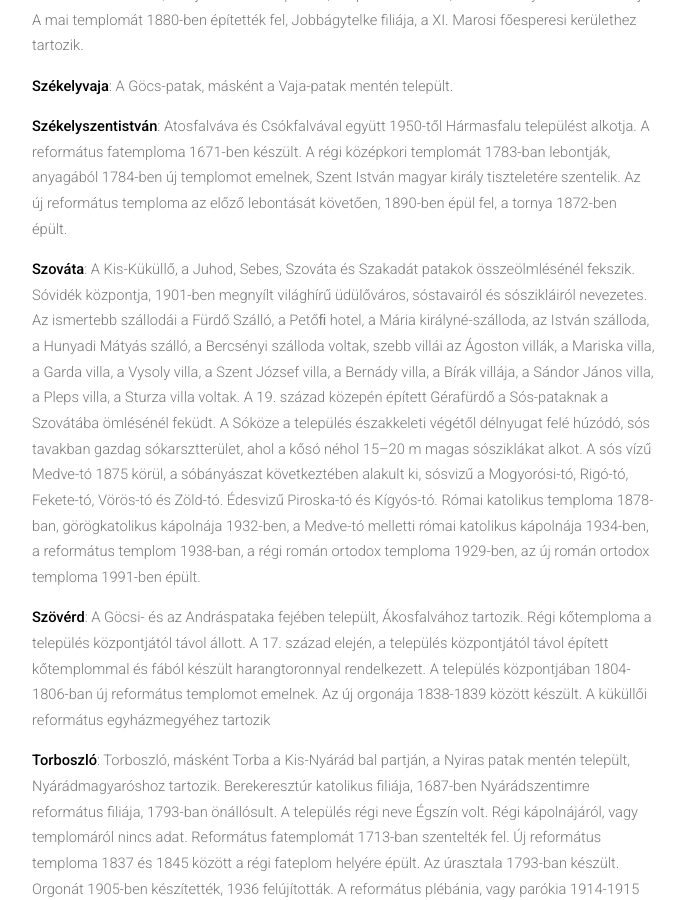
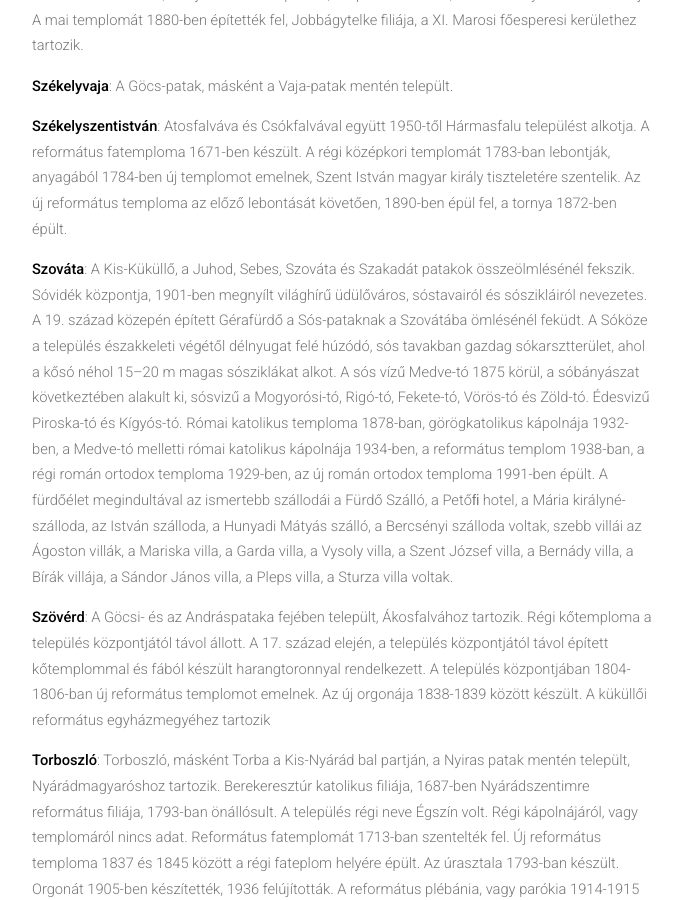
Before and after one commit to siculia/siculia.github.io, a Jekyll site: the page built from siculia-marosszek.html, in a window 1280 px wide and 900 px high, scrolled down 8667 px. Shown: the whole window, without its empty margins (128-813 px from the left). Built offline with Jekyll 4.4.1, drawn with Linux system fonts in a browser that asks for light colours; nearby versions of some CDN libraries; library files that are not in the unit come from our copies.

Commit message:
Szováta+

```diff
--- a/siculia-marosszek.html
+++ b/siculia-marosszek.html
@@ -74,7 +74,7 @@ layout: default
 							<p style="text-align: left;"><b>Székelyhodos</b>: A Nyárád jobb oldalán, a Darvas patak mentén, valamint a Felsõ-Nyárádmente felső szakaszán települt. A templomát a 15. században gótikus stílusban átépítik, a keresztelőkútja 1486-ban, a nagyobbik harangja 1504-ből, a kisebbik 1660-ból való, az oltár 1683-ban készült. A templomot 1763 és 1768 között kibővítik és átépítik, Szent Mihály arkangyal tiszteletére szentelik, tornya 1754-ben épült fel, szeptember 29-én, Szent Mihály tiszteletére tartja. A mai templomát 1880-ben építették fel, Jobbágytelke filiája, a XI. Marosi főesperesi kerülethez tartozik.</p>
 							<p style="text-align: left;"><b>Székelyvaja</b>: A Göcs-patak, másként a Vaja-patak mentén települt.</p>
 						    <p style="text-align: left;"><b>Székelyszentistván</b>: Atosfalváva és Csókfalvával együtt 1950-től Hármasfalu települést alkotja. A református fatemploma 1671-ben készült. A régi középkori templomát 1783-ban lebontják, anyagából 1784-ben új templomot emelnek, Szent István magyar király tiszteletére szentelik. Az új református temploma az előző lebontását követően, 1890-ben épül fel, a tornya 1872-ben épült.</p>
-						    <p style="text-align: left;"><b>Szováta</b>: A Kis-Küküllő, a Juhod, Sebes, Szováta és Szakadát patakok összeölmlésénél fekszik. Sóvidék központja, 1901-ben megnyílt világhírű üdülőváros, sóstavairól és sószikláiról nevezetes. Az ismertebb szállodái a Fürdő Szálló, a Petőﬁ hotel, a Mária királyné-szálloda, az István szálloda, a Hunyadi Mátyás szálló, a Bercsényi szálloda voltak, szebb villái az Ágoston villák, a Mariska villa, a Garda villa, a Vysoly villa, a Szent József villa, a Bernády villa, a Bírák villája, a Sándor János villa, a Pleps villa, a Sturza villa voltak. A 19. század közepén épített Gérafürdő a Sós-pataknak a Szovátába ömlésénél feküdt. A Sóköze a település északkeleti végétől délnyugat felé húzódó, sós tavakban gazdag sókarsztterület, ahol a kősó néhol 15–20 m magas sósziklákat alkot. A sós vízű Medve-tó 1875 körül, a sóbányászat következtében alakult ki, sósvizű a Mogyorósi-tó, Rigó-tó, Fekete-tó, Vörös-tó és Zöld-tó.  Édesvizű Piroska-tó és Kígyós-tó. Római katolikus temploma 1878-ban, görögkatolikus kápolnája 1932-ben, a Medve-tó melletti római katolikus kápolnája 1934-ben, a református templom 1938-ban, a régi román ortodox temploma 1929-ben, az új román ortodox temploma 1991-ben épült.</p>
+						    <p style="text-align: left;"><b>Szováta</b>: A Kis-Küküllő, a Juhod, Sebes, Szováta és Szakadát patakok összeölmlésénél fekszik. Sóvidék központja, 1901-ben megnyílt világhírű üdülőváros, sóstavairól és sószikláiról nevezetes. A 19. század közepén épített Gérafürdő a Sós-pataknak a Szovátába ömlésénél feküdt. A Sóköze a település északkeleti végétől délnyugat felé húzódó, sós tavakban gazdag sókarsztterület, ahol a kősó néhol 15–20 m magas sósziklákat alkot. A sós vízű Medve-tó 1875 körül, a sóbányászat következtében alakult ki, sósvizű a Mogyorósi-tó, Rigó-tó, Fekete-tó, Vörös-tó és Zöld-tó.  Édesvizű Piroska-tó és Kígyós-tó. Római katolikus temploma 1878-ban, görögkatolikus kápolnája 1932-ben, a Medve-tó melletti római katolikus kápolnája 1934-ben, a református templom 1938-ban, a régi román ortodox temploma 1929-ben, az új román ortodox temploma 1991-ben épült. A fürdőélet megindultával az ismertebb szállodái a Fürdő Szálló, a Petőﬁ hotel, a Mária királyné-szálloda, az István szálloda, a Hunyadi Mátyás szálló, a Bercsényi szálloda voltak, szebb villái az Ágoston villák, a Mariska villa, a Garda villa, a Vysoly villa, a Szent József villa, a Bernády villa, a Bírák villája, a Sándor János villa, a Pleps villa, a Sturza villa voltak.</p>
 							<p style="text-align: left;"><b>Szövérd</b>: A Göcsi- és az Andráspataka fejében települt, Ákosfalvához tartozik. Régi kőtemploma a település központjától távol állott. A 17. század elején, a település központjától távol épített kőtemplommal és fából készült harangtoronnyal rendelkezett. A település központjában 1804-1806-ban új református templomot emelnek. Az új orgonája 1838-1839 között készült. A küküllői református egyházmegyéhez tartozik</p>
 							<p style="text-align: left;"><b>Torboszló</b>: Torboszló, másként Torba a Kis-Nyárád bal partján, a Nyiras patak mentén települt, Nyárádmagyaróshoz tartozik. Berekeresztúr katolikus filiája, 1687-ben Nyárádszentimre református filiája, 1793-ban önállósult. A település régi neve Égszín volt. Régi kápolnájáról, vagy templomáról nincs adat. Református fatemplomát 1713-ban szentelték fel. Új református temploma 1837 és 1845 között a régi fateplom helyére épült. Az úrasztala 1793-ban készült. Orgonát 1905-ben készítették, 1936 felújították. A református plébánia, vagy parókia 1914-1915 között épült. Az 1827-ben készült haranglábat először 1919-ben, majd 1926-ban újították fel. A nagyobbik harang 1803-ból a kisebbik harangot 1926-ból való.</p>
 							<p style="text-align: left;"><b>Tófalva</b>: 1890 és 1956 között Csejd része, Csejd egyházi filiája volt, ma Marosszentgyörgy filiája, a XI. Marosi főesperesi kerületben. Régi kápolnája és régi temploma volt, 1756-ban megszűnt egyházként szerepel. A református javak egy része visszakerül a görögkeleti hívek birtokába. Az új katolikus kápolnája 1999-ben épül fel, Szent Anna tiszteletére szentelik fel.</p>
```
